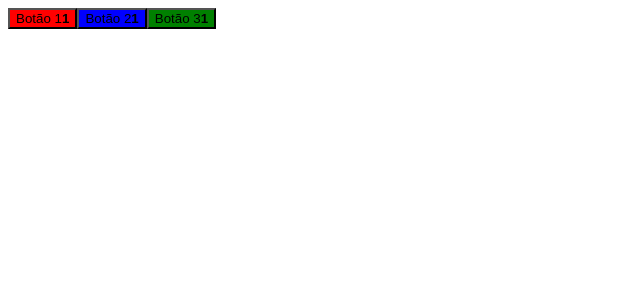
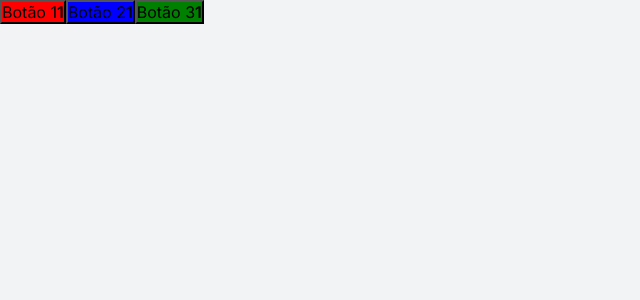
Before and after one commit to gsporto/moveit, a React (Create React App) app: page / in a window 1280 px wide. Shown: the top 300 px of the page, without its empty margins (0-640 px from the left). Built offline with nearby package versions, Linux system fonts and the light colour scheme.

Commit message:
style my dear 👗

```diff
--- a/public/index.html
+++ b/public/index.html
@@ -3,6 +3,8 @@
   <head>
     <meta charset="utf-8" />
     <meta name="viewport" content="width=device-width, initial-scale=1" />
+    <link rel="preconnect" href="https://fonts.gstatic.com">
+    <link href="https://fonts.googleapis.com/css2?family=Inter:wght@400;500;600&family=Rajdhani:wght@600&display=swap" rel="stylesheet">
     <title>React App</title>
   </head>
   <body>
--- a/src/App.tsx
+++ b/src/App.tsx
@@ -1,4 +1,6 @@
 import { Button } from "./components/Button";
+
+import "./styles/global.css";
 
 function App() {
   return (
--- /dev/null
+++ b/src/styles/global.css
@@ -0,0 +1,26 @@
+* {
+  margin: 0;
+  padding: 0;
+  box-sizing: border-box;
+}
+
+body {
+  background: #f2f3f5;
+  color: #666;
+}
+
+body,
+input,
+textarea,
+button {
+  font: 400 16px "Inter", sans-serif;
+}
+
+button {
+  cursor: pointer;
+}
+
+a {
+  color:inherit;
+  text-decoration: none;
+}
```
